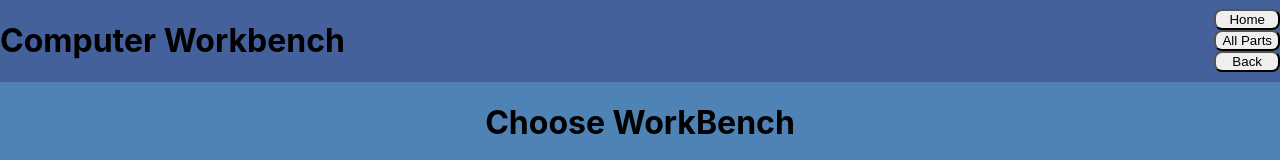
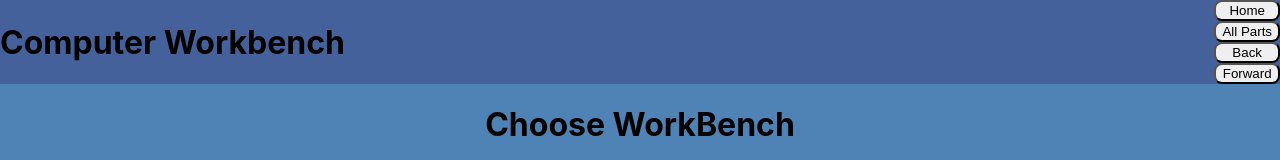
Before and after one commit to JBenKaplan/Computer-Workbench, a React (Create React App) app in the folder client/: page / in a window 1280 px wide. Shown: the top 160 px of the page. Built offline with nearby package versions, Linux system fonts and the light colour scheme; no server answers; grey boxes are pictures that could not be loaded.

Commit message:
Updated styling and sections for CSS

```diff
--- a/client/src/components/Nav.js
+++ b/client/src/components/Nav.js
@@ -9,6 +9,7 @@ const Nav = () => {
       <button onClick={() => navigate('/')}>Home</button>
       <button onClick={() => navigate('/parts/all')}>All Parts</button>
       <button onClick={() => navigate(-1)}>Back</button>
+      <button onClick={() => navigate(+1)}>Forward</button>
     </nav>
   )
 }
```
